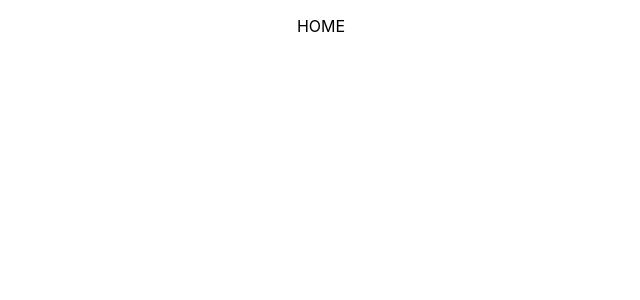
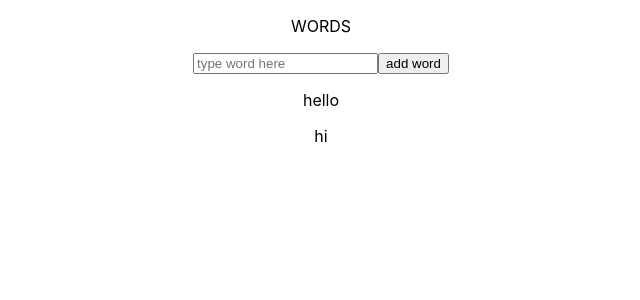
Before and after one commit to samantharand/UntitledProject1, a React (Create React App) app: page / in a window 1280 px wide. Shown: the top 300 px of the page, without its empty margins (319-959 px from the left). Built offline with nearby package versions, Linux system fonts and the light colour scheme.

Commit message:
form adds word to array but it does not stick, does not update list on screen

```diff
--- a/src/App.css
+++ b/src/App.css
@@ -1,17 +1,5 @@
 .App {
   text-align: center;
-}
-
-.one {
-  height: 100px;
-  width: 100px;
-  background-color: red;
-}
-
-.two {
-  height: 100px;
-  width: 100px;
-  background-color: blue;
 }
 
 .three {
--- a/src/App.js
+++ b/src/App.js
@@ -1,17 +1,19 @@
 import React, { useState, useEffect } from 'react';
 import About from './pages/About.js'
 import Home from './pages/Home.js'
+import Words from './pages/Words.js'
 import './App.css';
 
 export default function App() {
   let [mode, setMode] = useState(0)
 
+
   const switchMode = (event) => {
     console.log('switchMode');
-    if(event.keyCode == 39 && mode < 2) {
-      setMode(mode+=1)
-    } else if (event.keyCode == 37 && mode > 0) {
-      setMode(mode-=1)
+    if(event.keyCode === 39 && mode < 2) {
+      setMode(mode += 1)
+    } else if (event.keyCode === 37 && mode > 0) {
+      setMode(mode -= 1)
     } else {
       console.log("not left or right");
     }
@@ -22,19 +24,19 @@ export default function App() {
   return (
     <div className="App">
       {
-        mode == 0
+        mode === 0
         &&
-        <Home />
+        <Words />
       }
       {
-        mode == 1
+        mode === 1
         &&
         <About />
       }
       {
-        mode == 2
+        mode === 2
         &&
-        <div className="three" />
+        <Home />
       }
     </div>
   );
--- /dev/null
+++ b/src/pages/Words.js
@@ -0,0 +1,52 @@
+import React, { useState, useEffect } from 'react'
+
+// form that takes a word and when user hits submit the word appears on screen
+
+
+export default function Words() {
+
+	// state: array with words
+	// use effect: refreshes whenever array is updated
+	const words = ['hello', 'hi']
+	const [wordToAdd, setWordToAdd] = useState('')
+
+	useEffect(() => {
+		console.log('useEffect called');
+	}, [words])
+
+	const handleChange = (e) => {
+		console.log(e.target.value);
+		setWordToAdd(e.target.value)
+	}
+
+	const handleSubmit = (e) => {
+		e.preventDefault()
+		words.push(wordToAdd)
+		console.log(words);
+		setWordToAdd('')
+	}
+
+	const wordsList = words.map(word => {
+		return (
+			<p key={word}> {word} </p>
+		)
+	})
+
+	return (
+		<>
+			<p>WORDS</p>
+			<form onSubmit={handleSubmit}>
+				<input
+					onChange={handleChange}
+					value={wordToAdd}
+					placeholder="type word here"
+					type='text'
+				/>
+				<button type='submit'> add word </button>
+			</form>
+			<div className="WordContainer">
+				{wordsList}
+			</div>
+		</>
+	)
+}
```
